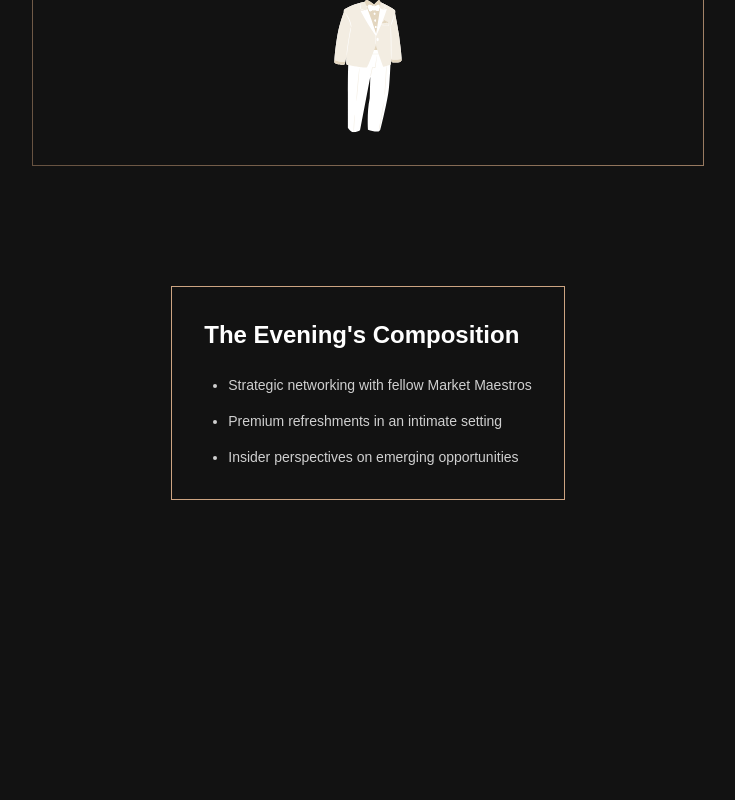
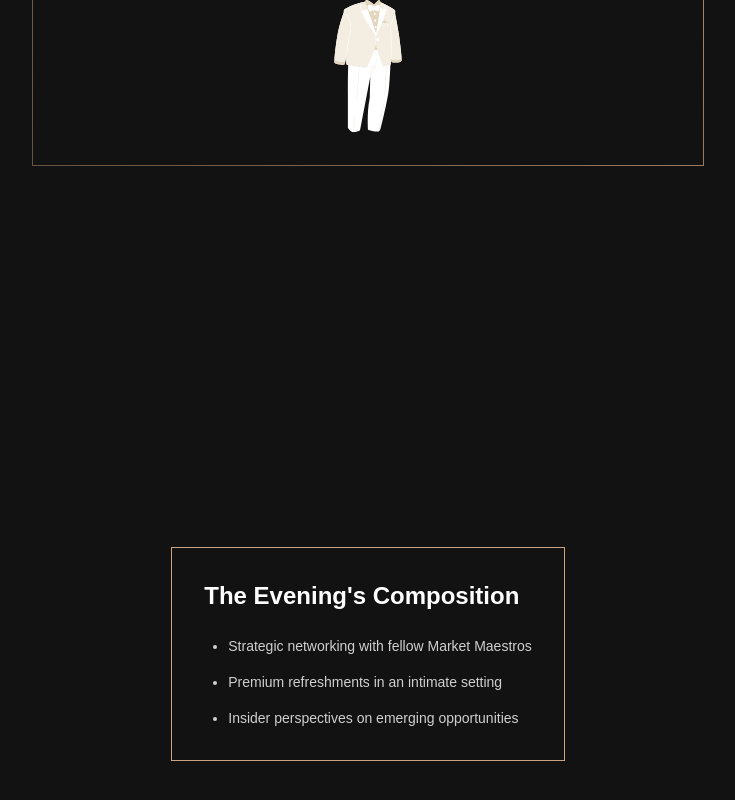
Before and after one commit to AisFarhanFreelance/market-maestro-society-invitation, a Next.js app: page / in a window 1280 px wide. Shown: the part 2978-3778 px from the top of the page, without its empty margins (272-1007 px from the left). Built offline with nearby package versions, Linux system fonts and the light colour scheme; a web font is replaced by a local one.

Commit message:
style: improve layout structure and spacing in Rundown component

```diff
--- a/src/components/rundown/rundown.tsx
+++ b/src/components/rundown/rundown.tsx
@@ -1,8 +1,8 @@
 const Rundown = () => {
   return (
-    <div className="min-h-screen bg-invitation-night text-white">
-      <div className="m-8 flex items-center justify-center">
-        <div className="space-y-6 border border-[#CCA482] bg-invitation-night p-8">
+    <div className="flex min-h-screen items-center justify-center bg-invitation-night text-white">
+      <div className="flex items-center justify-center">
+        <div className="m-8 space-y-6 border border-[#CCA482] bg-invitation-night p-8">
           <div>
             <span className="text-2xl font-extrabold capitalize">
               The Evening&apos;s Composition
```
